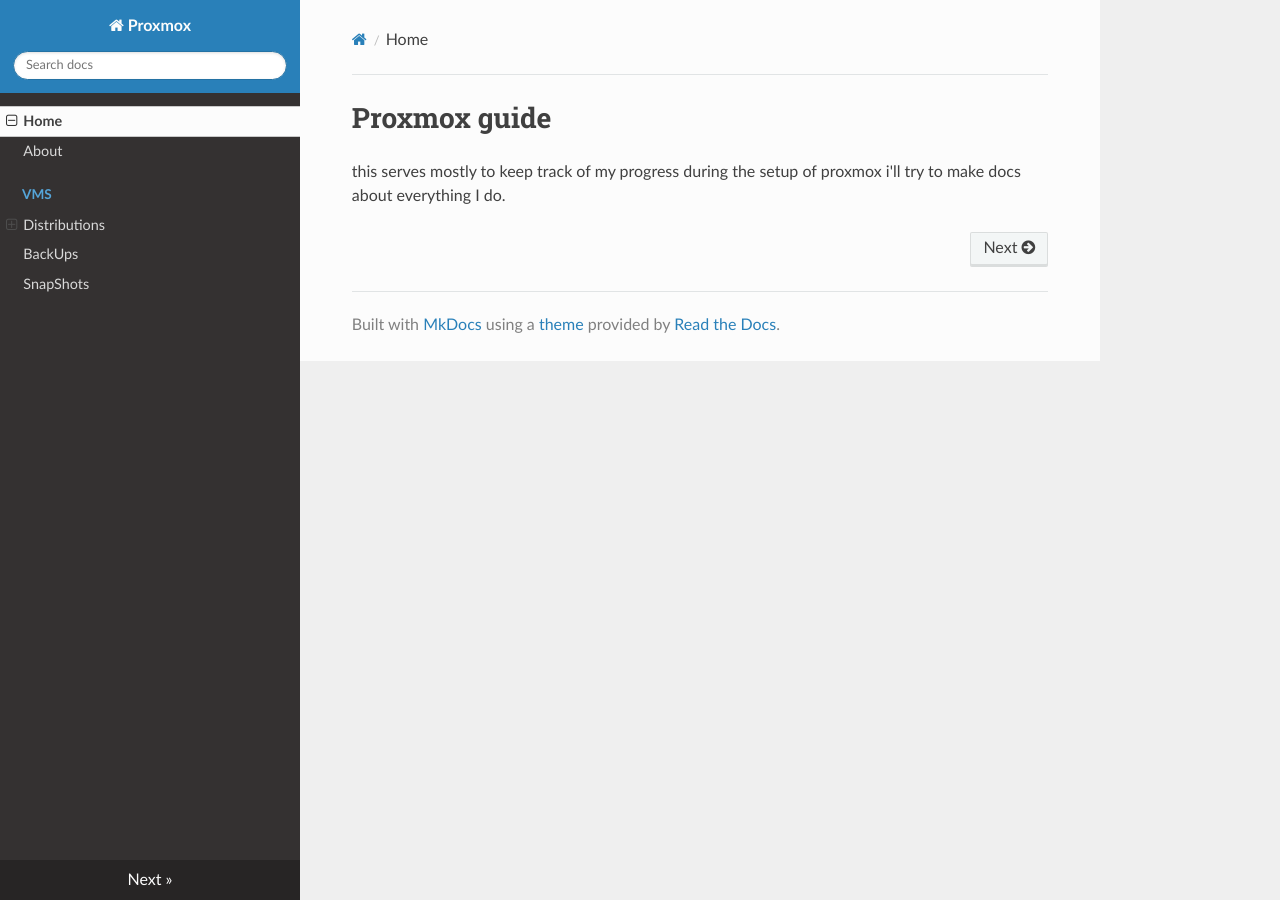
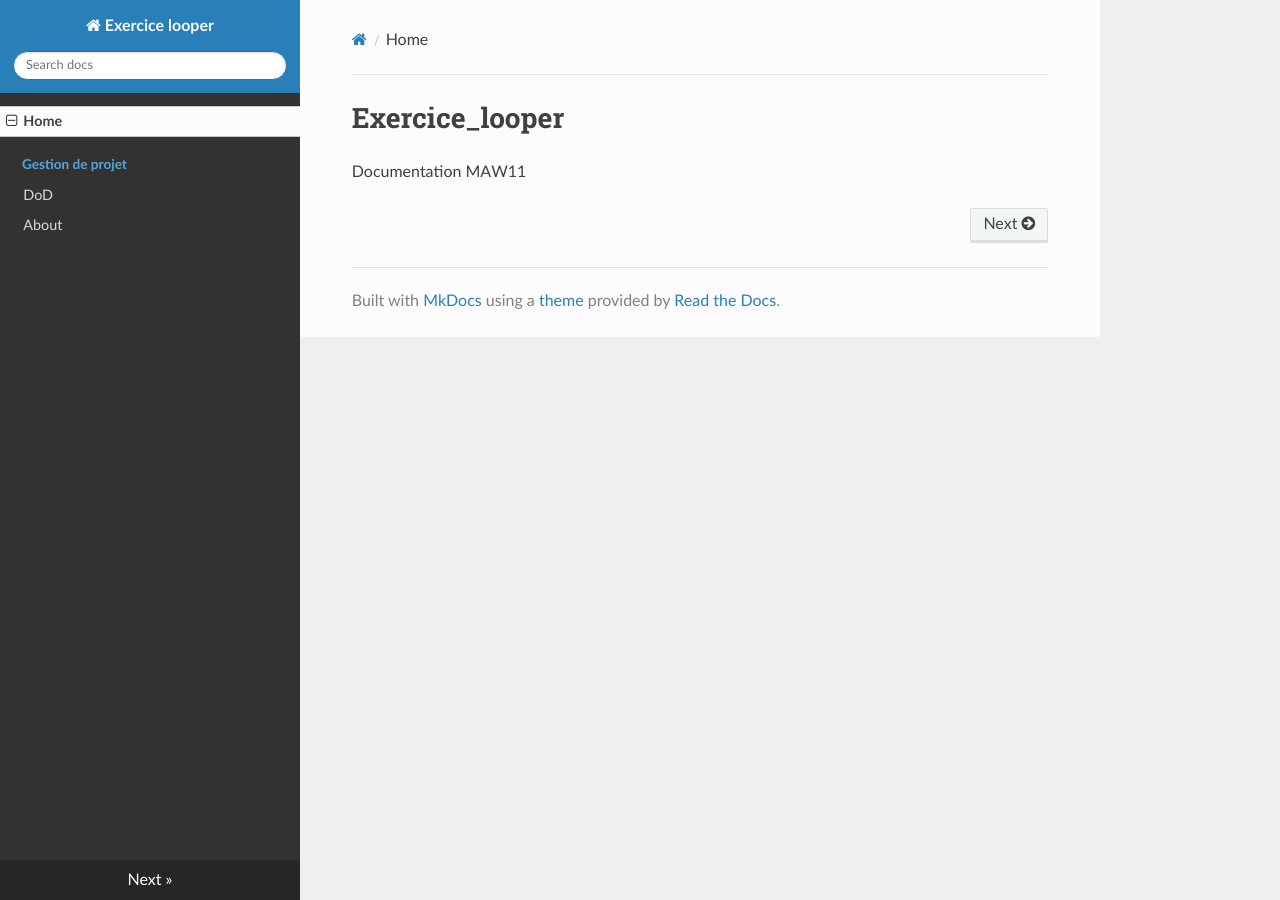
Before and after one commit to Mashiro3131/exercise-looper, an MkDocs documentation site: the page built from Documentation/exercice_looper_documentation/docs/index.md, in a window 1280 px wide. Built offline with MkDocs 1.6.1, drawn with Linux system fonts in a browser that asks for light colours; nearby versions of some CDN libraries.

Commit message:
DOC: setup mkdocs

```diff
--- a/Documentation/exercice_looper_documentation/docs/index.md
+++ b/Documentation/exercice_looper_documentation/docs/index.md
@@ -1,3 +1,3 @@
-# Proxmox guide
+# Exercice_looper
 
-this serves mostly to keep track of my progress during the setup of proxmox i'll try to make docs about everything I do.
+Documentation MAW11
--- /dev/null
+++ b/Documentation/exercice_looper_documentation/docs/stylesheets/extra.css
@@ -0,0 +1,3 @@
+.wy-menu-vertical p.caption {
+    text-transform: none;
+}
--- a/Documentation/exercice_looper_documentation/mkdocs.yml
+++ b/Documentation/exercice_looper_documentation/mkdocs.yml
@@ -1,13 +1,13 @@
-site_name: Proxmox
+site_name: Exercice looper
 
 nav:
   - Home: index.md
+  - Gestion de projet:
+      - DoD: gestion-de-projet/dod.md
   - About: about.md
-  - VMs:
-      - Distributions:
-          - vms/distributions.md
-          - VPN: vms/vpn-ubunto.md
-      - BackUps: vms/backups.md
-      - SnapShots: vms/snapshots.md
 
-theme: readthedocs
+theme:
+  name: readthedocs
+
+extra_css:
+  - stylesheets/extra.css
```
Also changed, not shown: Documentation/exercice_looper_documentation/docs/gestion-de-projet/dod.md (added, +1 -0 lines), Documentation/exercice_looper_documentation/docs/vms/backups.md (deleted, +0 -47 lines), Documentation/exercice_looper_documentation/docs/vms/distributions.md (deleted, +0 -18 lines), Documentation/exercice_looper_documentation/docs/vms/snapshots.md (deleted, +0 -20 lines), Documentation/exercice_looper_documentation/docs/vms/vpn-ubunto.md (deleted, +0 -17 lines), Documentation/exercice_looper_documentation/docs/technique/setup.md (added), 1 other file.
